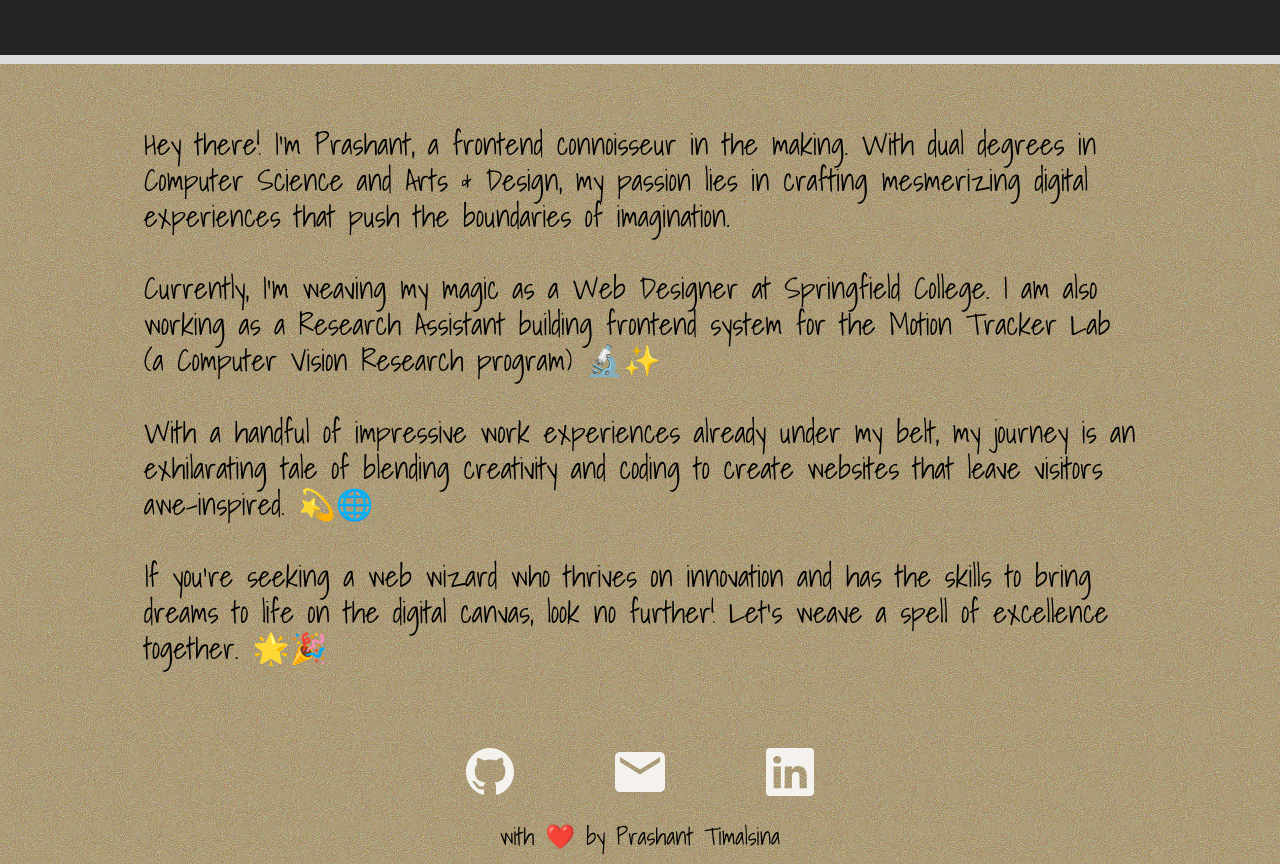
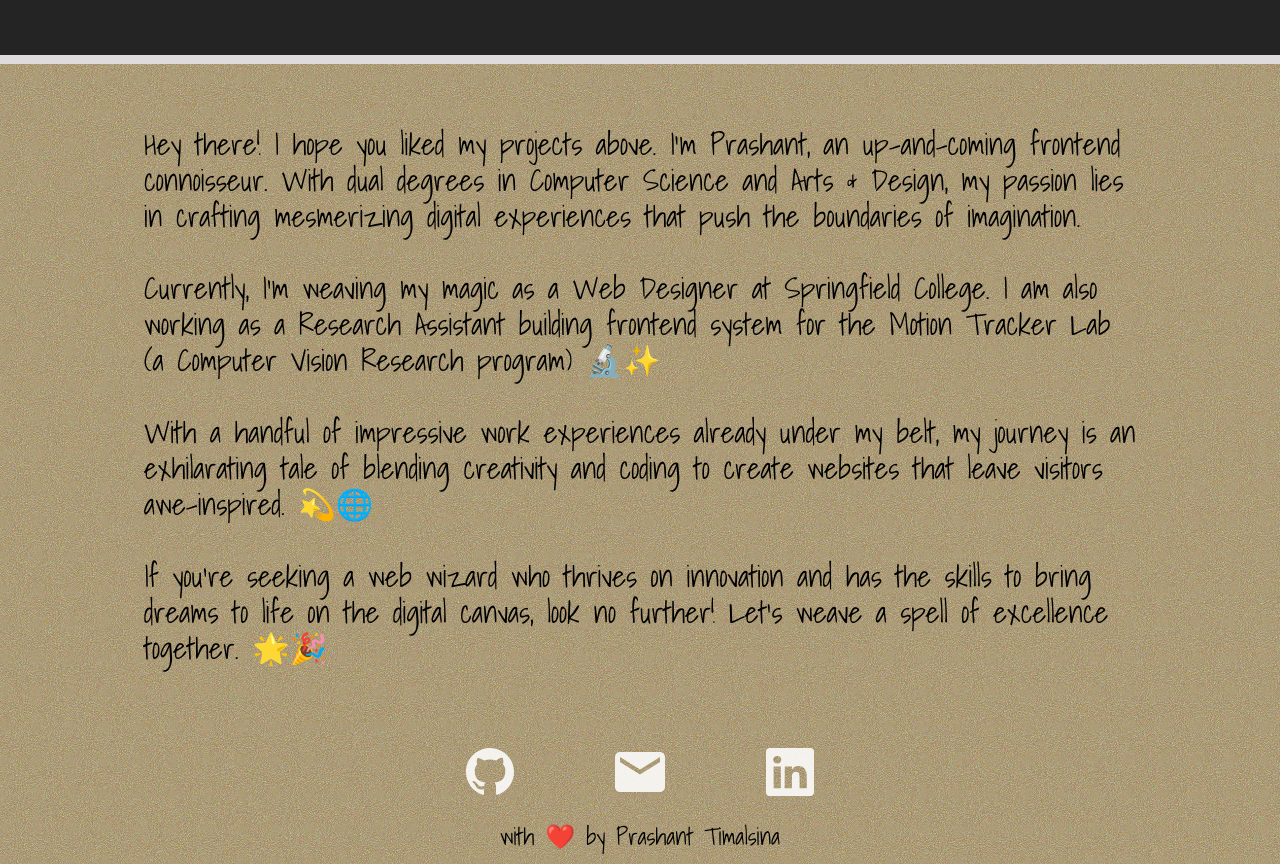
Before and after one commit to tprashant-21/tprashant-21.github.io, a React (Vite) app: page /#/ in a window 1280 px wide. Shown: the part 2920-3784 px from the top of the page. Built offline with nearby package versions, Linux system fonts and the light colour scheme.

Commit message:
Uploaded new resume

```diff
--- a/src/components/Header.tsx
+++ b/src/components/Header.tsx
@@ -45,7 +45,7 @@ const Header = () => {
         <div className='z-10 items-center hidden laptop:flex gap-x-6 normal:gap-x-10'>
             <AnchorLink href='#about' onMouseEnter={()=>setCursor("hover")} onMouseLeave={()=>setCursor("default")} className="cursor-pointer ">About</AnchorLink>
             <AnchorLink href='#projects' onMouseEnter={()=>setCursor("hover")} onMouseLeave={()=>setCursor("default")} className="cursor-pointer">Projects</AnchorLink>
-            <a download={true} href="/Prashant Timalsina's Resume -INT.pdf" onMouseEnter={()=>setCursor("hover")} onMouseLeave={()=>setCursor("default")} className="flex items-center px-2 duration-100 ease-in bg-black cursor-pointer hover:scale-125 rounded-xl">CV  <MdSimCardDownload className="inline-block ml-1 text-xl" /></a>
+            <a download={true} href="/Prashant Timalsina's Resume -IN.pdf" onMouseEnter={()=>setCursor("hover")} onMouseLeave={()=>setCursor("default")} className="flex items-center px-2 duration-100 ease-in bg-black cursor-pointer hover:scale-125 rounded-xl">CV  <MdSimCardDownload className="inline-block ml-1 text-xl" /></a>
         </div>
 
     </motion.div>
--- a/src/sections/ContactSec.tsx
+++ b/src/sections/ContactSec.tsx
@@ -28,7 +28,7 @@ const ContactSec = () => {
            whileInView={{opacity: 1, transition: {duration: 1, stiffness: 100, type: "spring"}}}
            viewport={{ amount: 0.9, once: false }}
            >
-          <Paragraph text="Hey there! I'm Prashant, a frontend connoisseur in the making. With dual degrees in Computer Science and Arts & Design, my passion lies in crafting mesmerizing digital experiences that push the boundaries of imagination." />
+          <Paragraph text="Hey there! I hope you liked my projects above. I'm Prashant, an up-and-coming frontend connoisseur. With dual degrees in Computer Science and Arts & Design, my passion lies in crafting mesmerizing digital experiences that push the boundaries of imagination." />
           <Paragraph text="Currently, I'm weaving my magic as a Web Designer at Springfield College. I am also working as a Research Assistant building frontend system for the Motion Tracker Lab (a Computer Vision Research program) 🔬✨" />
           <Paragraph text="With a handful of impressive work experiences already under my belt, my journey is an exhilarating tale of blending creativity and coding to create websites that leave visitors awe-inspired. 💫🌐" />
           <Paragraph text="If you're seeking a web wizard who thrives on innovation and has the skills to bring dreams to life on the digital canvas, look no further! Let's weave a spell of excellence together. 🌟🎉" />
```
Also changed, not shown: 2 other files (tests, documents, lock files or other folders).
